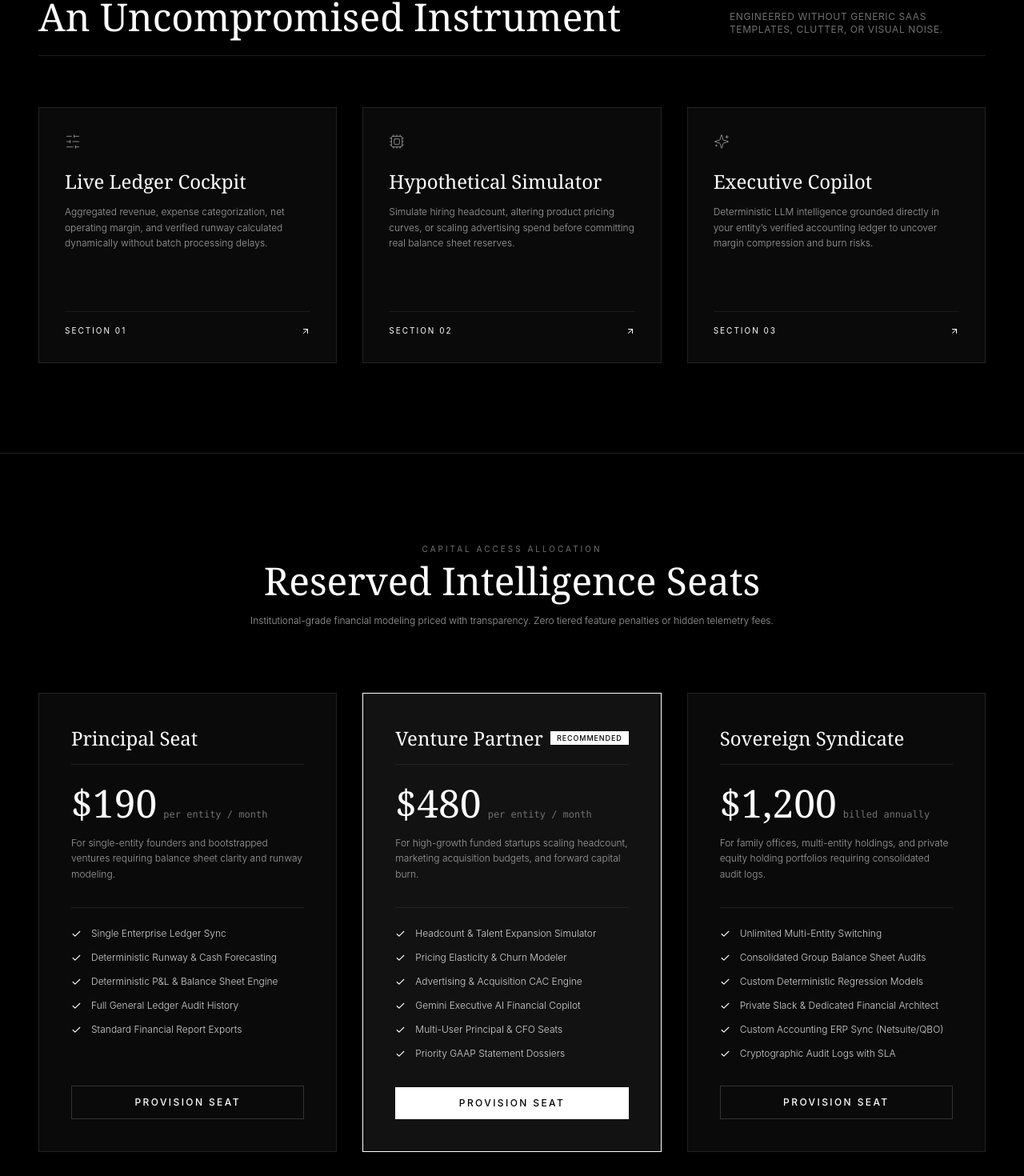
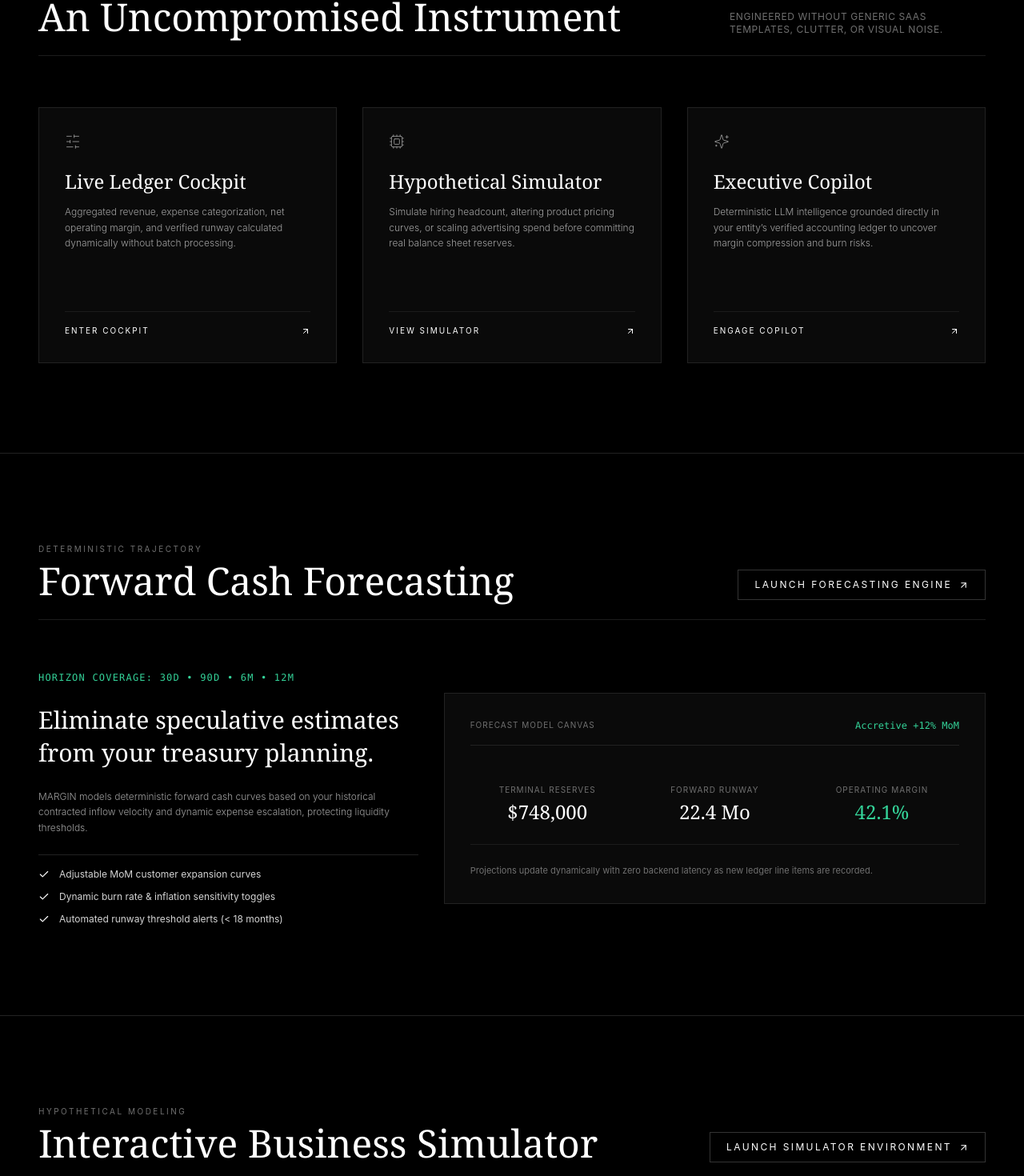
Before and after one commit to dawsonhettler/margin, a Next.js app: page / in a window 1280 px wide. Shown: the part 1294-2764 px from the top of the page at 80% size. Built offline with nearby package versions, Linux system fonts and the light colour scheme.

Commit message:
feat: add forecasting and simulator showcase sections with smooth scrolling

```diff
--- a/src/app/page.tsx
+++ b/src/app/page.tsx
@@ -1,6 +1,17 @@
 import React from "react";
 import Link from "next/link";
-import { ArrowUpRight, Cpu, SlidersHorizontal, Sparkles, Check, ShieldCheck, TrendingUp, BarChart3 } from "lucide-react";
+import {
+  ArrowUpRight,
+  Cpu,
+  SlidersHorizontal,
+  Sparkles,
+  Check,
+  TrendingUp,
+  LineChart,
+  Users,
+  Tag,
+  Megaphone,
+} from "lucide-react";
 
 export default function LandingPage() {
   const tiers = [
@@ -51,7 +62,7 @@ export default function LandingPage() {
   ];
 
   return (
-    <div className="min-h-screen bg-black text-white selection:bg-white selection:text-black">
+    <div className="min-h-screen bg-black text-white selection:bg-white selection:text-black scroll-smooth">
       {/* Top Editorial Bar */}
       <nav className="border-b border-[#222222] px-6 lg:px-12 h-20 flex items-center justify-between sticky top-0 bg-black/95 backdrop-blur-md z-50">
         <div className="flex items-center space-x-12">
@@ -101,18 +112,18 @@ export default function LandingPage() {
               href="/overview"
               className="bg-white text-black px-8 py-3.5 text-xs tracking-[0.25em] uppercase font-medium text-center hover:bg-neutral-200 transition-colors"
             >
-              Explore the Platform
+              Explore the Cockpit
             </Link>
             <Link
               href="/auth/register"
               className="border border-[#333333] bg-transparent text-white px-8 py-3.5 text-xs tracking-[0.25em] uppercase font-light text-center hover:border-white transition-colors"
             >
-              Get Started
+              Provision Entity Seat
             </Link>
           </div>
         </div>
 
-        {/* Ticker */}
+        {/* Metric Ticker */}
         <div className="mt-28 grid grid-cols-2 md:grid-cols-4 gap-8 pt-12 border-t border-[#1c1c1c]">
           <div>
             <span className="text-[10px] tracking-[0.25em] uppercase text-[#707070] block mb-1">Architecture</span>
@@ -155,13 +166,13 @@ export default function LandingPage() {
               <SlidersHorizontal size={20} className="text-[#A0A0A0] mb-6 stroke-1" />
               <h3 className="font-serif text-2xl font-light text-white mb-3">Live Ledger Cockpit</h3>
               <p className="text-xs text-[#A0A0A0] font-light leading-relaxed">
-                Aggregated revenue, expense categorization, net operating margin, and verified runway calculated dynamically without batch processing delays.
+                Aggregated revenue, expense categorization, net operating margin, and verified runway calculated dynamically without batch processing.
               </p>
             </div>
-            <div className="text-[10px] tracking-[0.2em] uppercase text-white border-t border-[#1c1c1c] pt-4 flex items-center justify-between">
-              <span>Section 01</span>
+            <Link href="/overview" className="text-[10px] tracking-[0.2em] uppercase text-white border-t border-[#1c1c1c] pt-4 flex items-center justify-between hover:text-neutral-300">
+              <span>Enter Cockpit</span>
               <ArrowUpRight size={12} />
-            </div>
+            </Link>
           </div>
 
           <div className="border border-[#222222] bg-[#0A0A0A] p-8 flex flex-col justify-between h-80">
@@ -172,10 +183,10 @@ export default function LandingPage() {
                 Simulate hiring headcount, altering product pricing curves, or scaling advertising spend before committing real balance sheet reserves.
               </p>
             </div>
-            <div className="text-[10px] tracking-[0.2em] uppercase text-white border-t border-[#1c1c1c] pt-4 flex items-center justify-between">
-              <span>Section 02</span>
+            <a href="#simulator" className="text-[10px] tracking-[0.2em] uppercase text-white border-t border-[#1c1c1c] pt-4 flex items-center justify-between hover:text-neutral-300">
+              <span>View Simulator</span>
               <ArrowUpRight size={12} />
-            </div>
+            </a>
           </div>
 
           <div className="border border-[#222222] bg-[#0A0A0A] p-8 flex flex-col justify-between h-80">
@@ -186,15 +197,145 @@ export default function LandingPage() {
                 Deterministic LLM intelligence grounded directly in your entity’s verified accounting ledger to uncover margin compression and burn risks.
               </p>
             </div>
-            <div className="text-[10px] tracking-[0.2em] uppercase text-white border-t border-[#1c1c1c] pt-4 flex items-center justify-between">
-              <span>Section 03</span>
+            <Link href="/copilot" className="text-[10px] tracking-[0.2em] uppercase text-white border-t border-[#1c1c1c] pt-4 flex items-center justify-between hover:text-neutral-300">
+              <span>Engage Copilot</span>
               <ArrowUpRight size={12} />
+            </Link>
+          </div>
+        </div>
+      </section>
+
+      {/* 3. Business Forecasting Section (#forecasting) */}
+      <section id="forecasting" className="px-6 lg:px-12 py-28 max-w-7xl mx-auto border-b border-[#222222]">
+        <div className="flex flex-col md:flex-row md:items-end justify-between mb-16 pb-6 border-b border-[#1c1c1c]">
+          <div>
+            <span className="text-[10px] tracking-[0.25em] uppercase text-[#707070] block mb-2">Deterministic Trajectory</span>
+            <h2 className="font-serif text-4xl sm:text-5xl font-light text-white">Forward Cash Forecasting</h2>
+          </div>
+          <Link
+            href="/forecasting"
+            className="border border-[#333] hover:border-white text-xs uppercase tracking-[0.2em] px-5 py-2.5 transition-colors mt-4 md:mt-0 flex items-center space-x-2"
+          >
+            <span>Launch Forecasting Engine</span>
+            <ArrowUpRight size={13} />
+          </Link>
+        </div>
+
+        <div className="grid grid-cols-1 lg:grid-cols-12 gap-8 items-center">
+          <div className="lg:col-span-5 space-y-6">
+            <span className="text-xs uppercase tracking-widest text-emerald-400 block font-mono">
+              Horizon Coverage: 30D • 90D • 6M • 12M
+            </span>
+            <h3 className="font-serif text-3xl text-white font-light leading-snug">
+              Eliminate speculative estimates from your treasury planning.
+            </h3>
+            <p className="text-xs text-[#A0A0A0] font-light leading-relaxed">
+              MARGIN models deterministic forward cash curves based on your historical contracted inflow velocity and dynamic expense escalation, protecting liquidity thresholds.
+            </p>
+            <div className="space-y-3 pt-4 border-t border-[#222222] text-xs font-sans">
+              <div className="flex items-center space-x-3 text-neutral-300">
+                <Check size={14} className="text-white shrink-0" />
+                <span>Adjustable MoM customer expansion curves</span>
+              </div>
+              <div className="flex items-center space-x-3 text-neutral-300">
+                <Check size={14} className="text-white shrink-0" />
+                <span>Dynamic burn rate & inflation sensitivity toggles</span>
+              </div>
+              <div className="flex items-center space-x-3 text-neutral-300">
+                <Check size={14} className="text-white shrink-0" />
+                <span>Automated runway threshold alerts (&lt; 18 months)</span>
+              </div>
+            </div>
+          </div>
+
+          <div className="lg:col-span-7 border border-[#222222] bg-[#0A0A0A] p-8 space-y-6">
+            <div className="flex justify-between items-center pb-4 border-b border-[#222222]">
+              <span className="text-[10px] tracking-widest uppercase text-[#707070]">Forecast Model Canvas</span>
+              <span className="text-xs font-mono text-emerald-400">Accretive +12% MoM</span>
+            </div>
+            <div className="grid grid-cols-3 gap-4 text-center py-6 border-b border-[#1c1c1c]">
+              <div>
+                <span className="text-[10px] uppercase tracking-widest text-[#707070] block">Terminal Reserves</span>
+                <span className="font-serif text-2xl text-white mt-1 block">$748,000</span>
+              </div>
+              <div>
+                <span className="text-[10px] uppercase tracking-widest text-[#707070] block">Forward Runway</span>
+                <span className="font-serif text-2xl text-white mt-1 block">22.4 Mo</span>
+              </div>
+              <div>
+                <span className="text-[10px] uppercase tracking-widest text-[#707070] block">Operating Margin</span>
+                <span className="font-serif text-2xl text-emerald-400 mt-1 block">42.1%</span>
+              </div>
+            </div>
+            <div className="text-[11px] text-[#707070] leading-relaxed">
+              Projections update dynamically with zero backend latency as new ledger line items are recorded.
             </div>
           </div>
         </div>
       </section>
 
-      {/* 3. Pricing Matrix Section */}
+      {/* 4. Business Simulator Section (#simulator) */}
+      <section id="simulator" className="px-6 lg:px-12 py-28 max-w-7xl mx-auto border-b border-[#222222]">
+        <div className="flex flex-col md:flex-row md:items-end justify-between mb-16 pb-6 border-b border-[#1c1c1c]">
+          <div>
+            <span className="text-[10px] tracking-[0.25em] uppercase text-[#707070] block mb-2">Hypothetical Modeling</span>
+            <h2 className="font-serif text-4xl sm:text-5xl font-light text-white">Interactive Business Simulator</h2>
+          </div>
+          <Link
+            href="/simulator"
+            className="border border-[#333] hover:border-white text-xs uppercase tracking-[0.2em] px-5 py-2.5 transition-colors mt-4 md:mt-0 flex items-center space-x-2"
+          >
+            <span>Launch Simulator Environment</span>
+            <ArrowUpRight size={13} />
+          </Link>
+        </div>
+
+        <div className="grid grid-cols-1 md:grid-cols-3 gap-8">
+          <div className="border border-[#222222] bg-[#0A0A0A] p-8 flex flex-col justify-between h-84">
+            <div>
+              <Users size={20} className="text-[#A0A0A0] mb-6 stroke-1" />
+              <h3 className="font-serif text-2xl font-light text-white mb-2">Headcount Modeler</h3>
+              <p className="text-xs text-[#A0A0A0] font-light leading-relaxed">
+                Calculate exactly how adding engineering or sales personnel impacts monthly burn velocity, overhead tax burdens, and revised runway buffers.
+              </p>
+            </div>
+            <Link href="/simulator" className="text-[10px] tracking-[0.2em] uppercase text-white border-t border-[#1c1c1c] pt-4 flex items-center justify-between hover:text-neutral-300">
+              <span>Model Headcount</span>
+              <ArrowUpRight size={12} />
+            </Link>
+          </div>
+
+          <div className="border border-[#222222] bg-[#0A0A0A] p-8 flex flex-col justify-between h-84">
+            <div>
+              <Tag size={20} className="text-[#A0A0A0] mb-6 stroke-1" />
+              <h3 className="font-serif text-2xl font-light text-white mb-2">Pricing Elasticity</h3>
+              <p className="text-xs text-[#A0A0A0] font-light leading-relaxed">
+                Test tier price hikes against simulated customer churn risk. Determine if higher unit economics outperform volume contraction before executing.
+              </p>
+            </div>
+            <Link href="/simulator" className="text-[10px] tracking-[0.2em] uppercase text-white border-t border-[#1c1c1c] pt-4 flex items-center justify-between hover:text-neutral-300">
+              <span>Model Pricing</span>
+              <ArrowUpRight size={12} />
+            </Link>
+          </div>
+
+          <div className="border border-[#222222] bg-[#0A0A0A] p-8 flex flex-col justify-between h-84">
+            <div>
+              <Megaphone size={20} className="text-[#A0A0A0] mb-6 stroke-1" />
+              <h3 className="font-serif text-2xl font-light text-white mb-2">Acquisition CAC & LTV</h3>
+              <p className="text-xs text-[#A0A0A0] font-light leading-relaxed">
+                Evaluate paid growth deployments. Input target customer acquisition costs and lifetime values to verify net return on capital.
+              </p>
+            </div>
+            <Link href="/simulator" className="text-[10px] tracking-[0.2em] uppercase text-white border-t border-[#1c1c1c] pt-4 flex items-center justify-between hover:text-neutral-300">
+              <span>Model Growth</span>
+              <ArrowUpRight size={12} />
+            </Link>
+          </div>
+        </div>
+      </section>
+
+      {/* 5. Pricing Matrix Section (#pricing) */}
       <section id="pricing" className="px-6 lg:px-12 py-28 max-w-7xl mx-auto border-b border-[#222222]">
         <div className="text-center max-w-2xl mx-auto mb-20">
           <span className="text-[10px] tracking-[0.3em] uppercase text-[#707070] block mb-2">
@@ -260,7 +401,7 @@ export default function LandingPage() {
         </div>
       </section>
 
-      {/* 4. Final Editorial CTA */}
+      {/* 6. Final Editorial CTA */}
       <section className="px-6 lg:px-12 py-32 max-w-7xl mx-auto text-center">
         <span className="text-[10px] tracking-[0.3em] uppercase text-[#707070] block mb-4">
           Institutional Certainty
@@ -286,7 +427,8 @@ export default function LandingPage() {
         </div>
         <div className="flex space-x-8 text-[10px] tracking-[0.2em] uppercase">
           <Link href="/overview" className="hover:text-white transition-colors">Overview</Link>
-          <a href="#capabilities" className="hover:text-white transition-colors">Capabilities</a>
+          <a href="#forecasting" className="hover:text-white transition-colors">Forecasting</a>
+          <a href="#simulator" className="hover:text-white transition-colors">Simulator</a>
           <a href="#pricing" className="hover:text-white transition-colors">Capital Access</a>
           <Link href="/auth/login" className="hover:text-white transition-colors">Portal Login</Link>
         </div>
```
